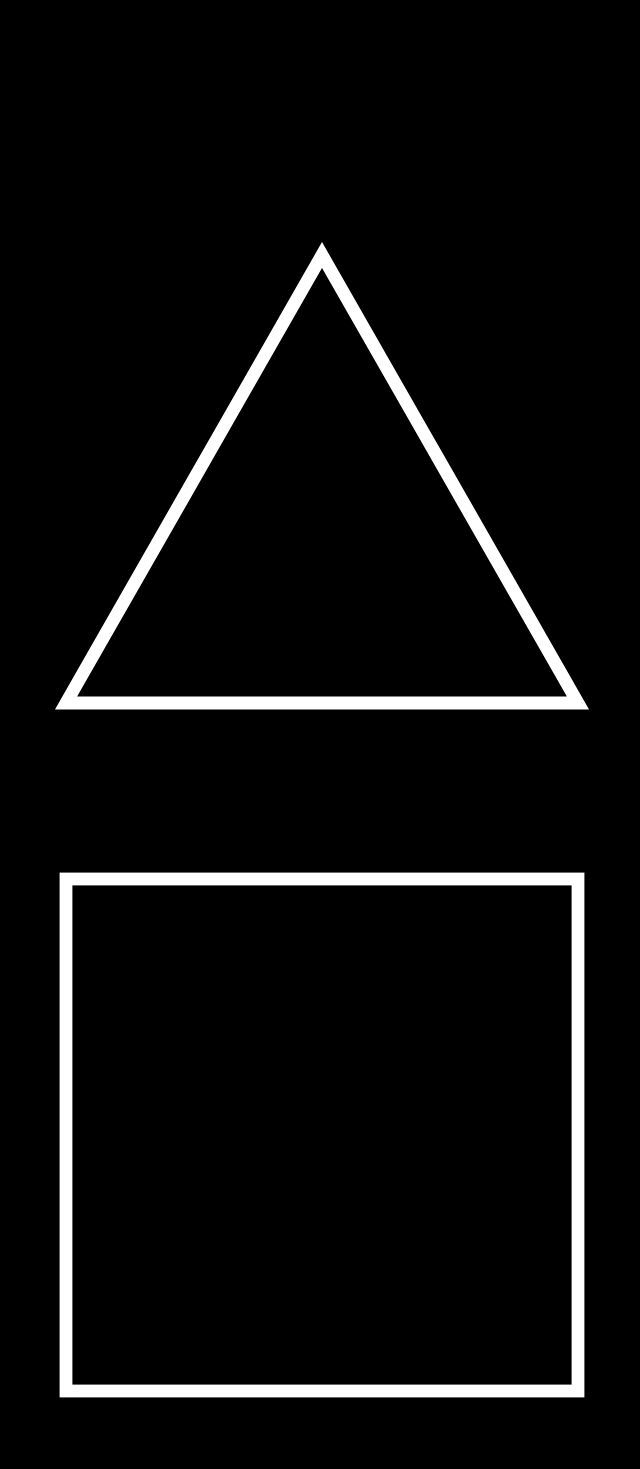
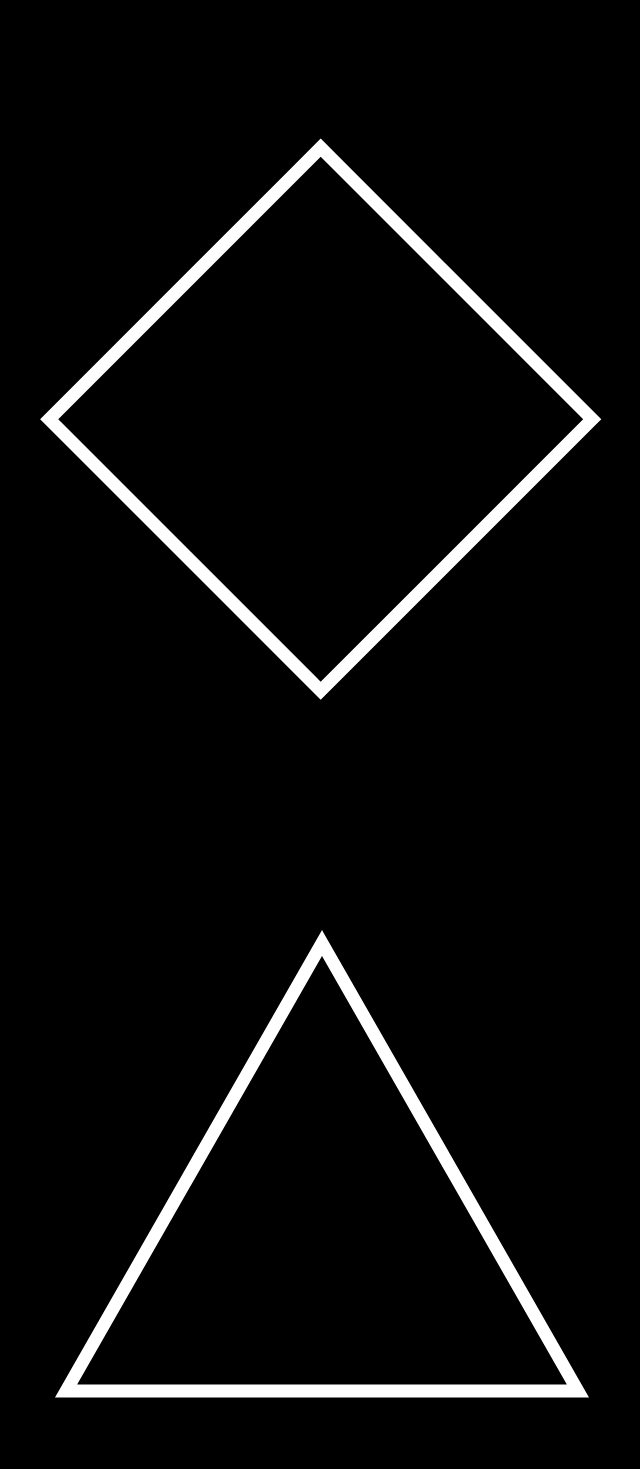
Before and after one commit to s01rice/dreamless, a React (Create React App) app: page /team in a window 1280 px wide. Shown: the part 1101-2570 px from the top of the page, without its empty margins (318-958 px from the left). Built offline with nearby package versions, Linux system fonts and the light colour scheme.

Commit message:
team update

```diff
--- a/src/pages/Team.js
+++ b/src/pages/Team.js
@@ -13,12 +13,17 @@ function Team() {
         )
         else if (index == 1) return (
             <svg viewBox="0 0 100 50">
+                <rect x="30" y="14" width="30" height="30" transform="rotate(-45, 40 20)" stroke="#FFFFFF" />
+            </svg>
+        )
+        else if (index == 2) return (
+            <svg viewBox="0 0 100 50">
                 <polygon points="50, 10 30, 45 70, 45" stroke="#FFFFFF" />
             </svg>
         )
         return (
             <svg viewBox="0 0 100 50">
-                <rect x="30" y="5" width="40" height="40" stroke="#FFFFFF" />
+                <rect x="33" y="5" width="35" height="35" stroke="#FFFFFF" />
             </svg>
         )
     }
@@ -34,7 +39,8 @@ function Team() {
                     <div className="team font-bold text-3xl">
                         Team
                     </div>
-                    <div className="grid lg:grid-cols-3 grid-cols-1 xl:gap-x-40 gap-x-20 mt-4 text-xl">
+                </div>
+                <div className="grid lg:grid-cols-2 grid-cols-1 xl:gap-x-40 gap-x-20 mt-4 text-xl">
                     {TeamMembers.map((member, index) => {
                         return (
                             <div className="flex flex-col text-center my-5 items-center" key={index}>
@@ -46,7 +52,6 @@ function Team() {
                     })}
                 </div>
             </div>
-            </div>
         </motion.section>
     </React.Fragment>;
 }
--- a/src/pages/components/TeamMembers.js
+++ b/src/pages/components/TeamMembers.js
@@ -5,13 +5,18 @@ export const TeamMembers = [
         desc: 'Ex-Head of Vis. Dev. at Universal Pictures. 20+ big-screen credits (Transformers 2-7, The Avengers, Thor, The Wolverine, and Terminator Genisys). Currently heads a studio, working with Boston Dynamics, Netflix, and Riot Games.',
     },
     {
+        title: 'appleseed',
+        url: '#',
+        desc: 'Ex-Blizzard concept artist. Worked on some games you’ve probably stayed up until 4am playing. Currently doodling new places and faces.',
+    },
+    {
         title: 'chromedoves',
         url: '#',
-        desc: 'Ex-Goldman Sachs investment banker. Playing with bubbles since I was 5. Have fun with it – otherwise, what\'s the point?',
+        desc: 'Ex-Goldman Sachs investment banker. Might be able to get reservations at Dorsia. If it’s not fun, don’t do it. Been playing with bubbles since I was 5.',
     },
     {
         title: 'akilwrath',
         url: '#',
-        desc: 'Ex-FAANG, Unicorn Engineer. Used to building systems, currently building a vibe. Mom does not approve.',
+        desc: 'Ex-FAANG and startup Software Engineer. Used to building systems, currently building a vibe. Mom does not approve.',
     },
 ]
```
Also changed, not shown: 1 other file (tests, documents, lock files or other folders). Lines whose indentation alone changed are shown as unchanged.
